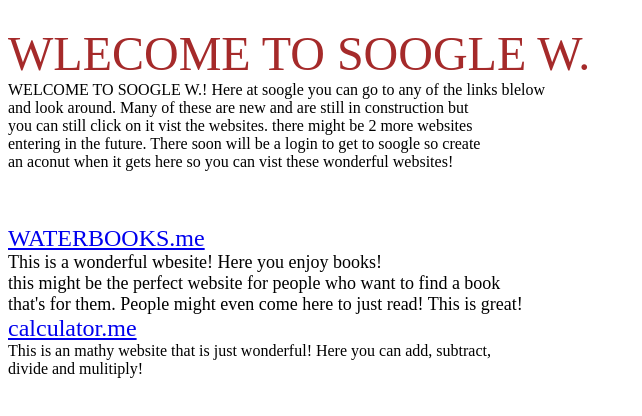
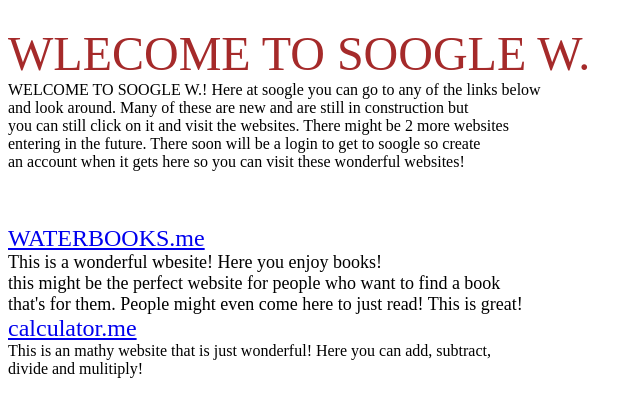
Before and after one commit to kittysite/soogle, a plain HTML site: page index.html in a window 1280 px wide. Shown: the whole page, without its empty margins (0-642 px from the left). Drawn offline with Linux system fonts and the light colour scheme.

Commit message:
spelling 2

```diff
--- a/index.html
+++ b/index.html
@@ -7,15 +7,15 @@
 <br/>
 <font face="segeo print" size="80px" color="brown">WLECOME TO SOOGLE W.</font>
 <br/>
-WELCOME TO SOOGLE W.! Here at soogle you can go to any of the links blelow
+WELCOME TO SOOGLE W.! Here at soogle you can go to any of the links below
 <br/>
 and look around. Many of these are new and are still in construction but
 <br/>
-you can still click on it vist the websites. there might be 2 more websites
+you can still click on it and visit the websites. There might be 2 more websites
 <br/>
 entering in the future. There soon will be a login to get to soogle so create
 <br/>
-an aconut when it gets here so you can vist these wonderful websites!
+an account when it gets here so you can visit these wonderful websites!
 <br/>
 <br/>
 <br/>
```
